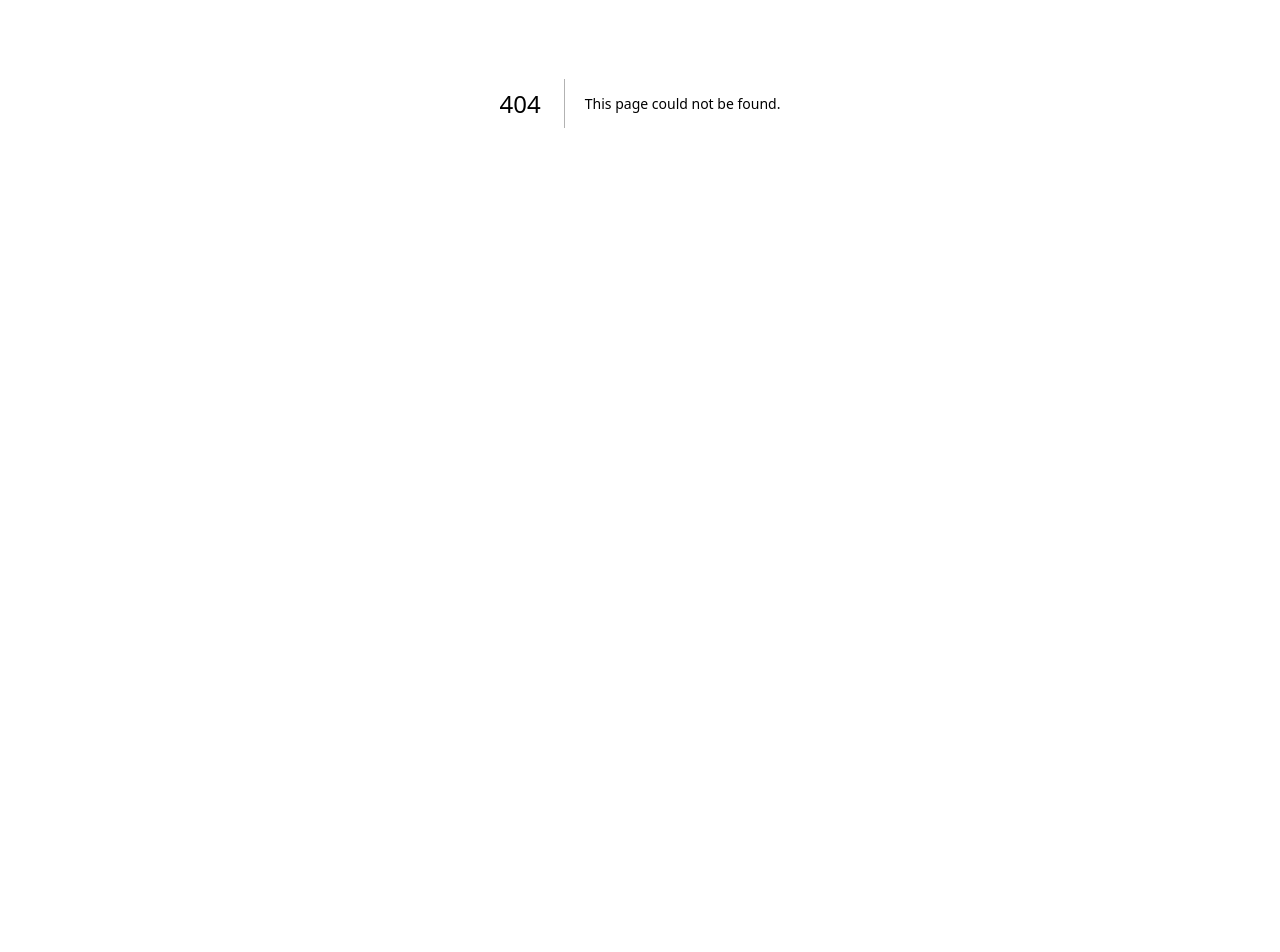
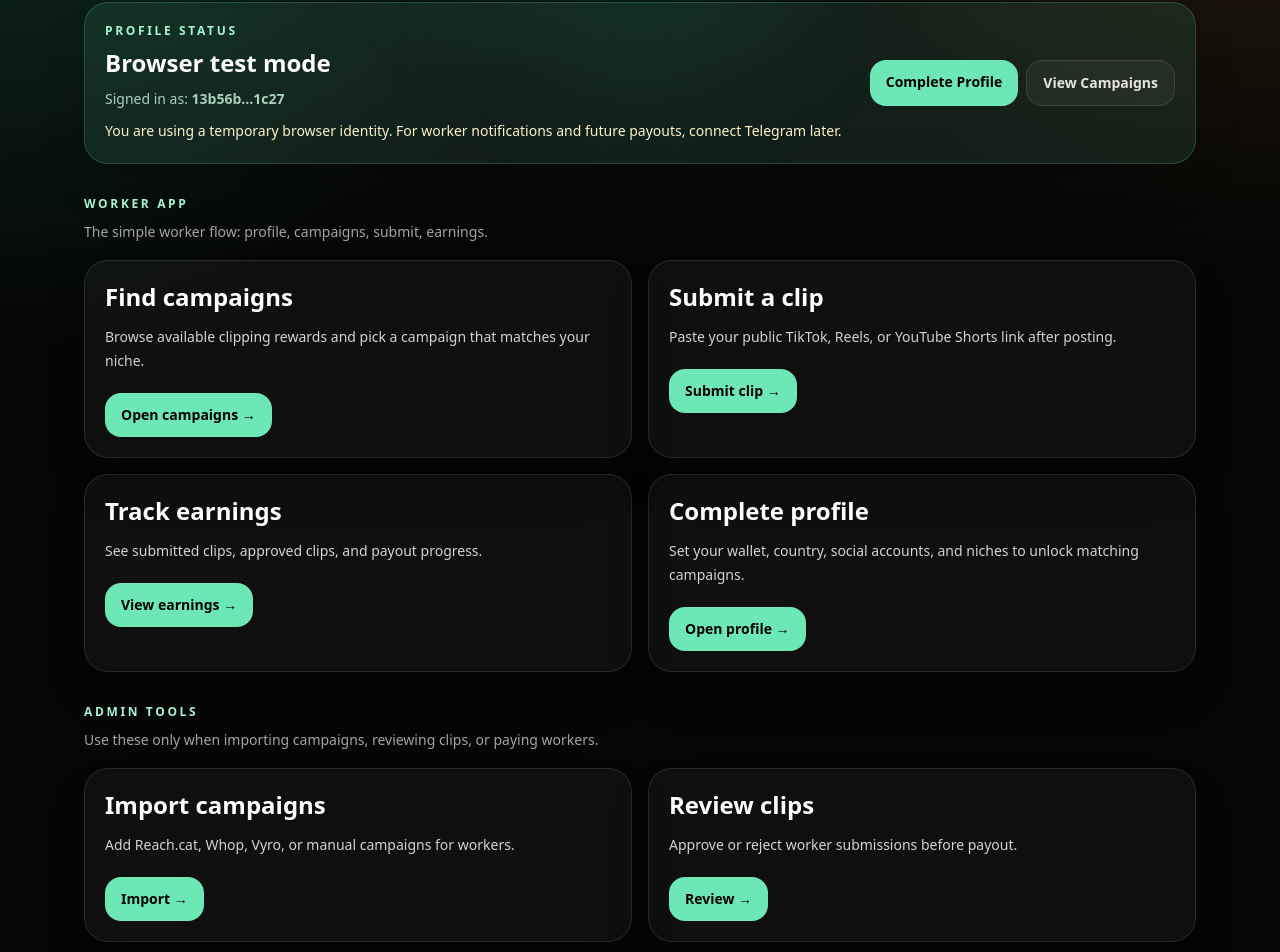
Before and after one commit to youssefalw2001/Clip-bounty-, a Next.js app: page /app in a window 1280 px wide. Before the commit this address had no page. Shown: the part 297-1249 px from the top of the page. Before the commit the page ends 800 px from the top, so only its background shows below. Built offline with nearby package versions, Linux system fonts and the light colour scheme.

Commit message:
Add simple app home dashboard

```diff
--- /dev/null
+++ b/app/app/page.tsx
@@ -0,0 +1,86 @@
+import Link from "next/link";
+import { DashboardShell } from "@/components/DashboardShell";
+import { ProfileStatusCard } from "@/components/ProfileStatusCard";
+
+const workerActions = [
+  {
+    title: "Find campaigns",
+    description: "Browse available clipping rewards and pick a campaign that matches your niche.",
+    href: "/worker/campaigns",
+    cta: "Open campaigns",
+  },
+  {
+    title: "Submit a clip",
+    description: "Paste your public TikTok, Reels, or YouTube Shorts link after posting.",
+    href: "/worker/submit",
+    cta: "Submit clip",
+  },
+  {
+    title: "Track earnings",
+    description: "See submitted clips, approved clips, and payout progress.",
+    href: "/worker/earnings",
+    cta: "View earnings",
+  },
+  {
+    title: "Complete profile",
+    description: "Set your wallet, country, social accounts, and niches to unlock matching campaigns.",
+    href: "/worker/profile",
+    cta: "Open profile",
+  },
+];
+
+const adminActions = [
+  {
+    title: "Import campaigns",
+    description: "Add Reach.cat, Whop, Vyro, or manual campaigns for workers.",
+    href: "/admin/import",
+    cta: "Import",
+  },
+  {
+    title: "Review clips",
+    description: "Approve or reject worker submissions before payout.",
+    href: "/admin/clips",
+    cta: "Review",
+  },
+  {
+    title: "Payout queue",
+    description: "Manage manual beta payouts before automatic TON transfers are added.",
+    href: "/admin/payouts",
+    cta: "Payouts",
+  },
+];
+
+function ActionGrid({ title, subtitle, items }: { title: string; subtitle: string; items: typeof workerActions }) {
+  return (
+    <section className="mt-8">
+      <div className="mb-4">
+        <p className="text-xs font-black uppercase tracking-[0.22em] text-emerald-200">{title}</p>
+        <p className="mt-2 text-sm leading-6 text-stone-400">{subtitle}</p>
+      </div>
+      <div className="grid gap-4 md:grid-cols-2">
+        {items.map((item) => (
+          <Link key={item.href} href={item.href} className="rounded-3xl border border-white/10 bg-white/[0.045] p-5 shadow-2xl shadow-black/25 transition hover:-translate-y-1 hover:border-emerald-300/35">
+            <h2 className="text-2xl font-black text-white">{item.title}</h2>
+            <p className="mt-3 text-sm leading-6 text-stone-300">{item.description}</p>
+            <span className="mt-5 inline-flex rounded-2xl bg-emerald-300 px-4 py-3 text-sm font-black text-black">
+              {item.cta} →
+            </span>
+          </Link>
+        ))}
+      </div>
+    </section>
+  );
+}
+
+export default function AppHomePage() {
+  return (
+    <DashboardShell
+      title="ClipBounty app"
+      subtitle="Start here. Workers use the top section. Admins use the operator tools below."
+    >
+      <ProfileStatusCard />
+      <ActionGrid title="Worker app" subtitle="The simple worker flow: profile, campaigns, submit, earnings." items={workerActions} />
+      <ActionGrid title="Admin tools" subtitle="Use these only when importing campaigns, reviewing clips, or paying workers." items={adminActions} />
+    </DashboardShell>
+  );
+}
```
